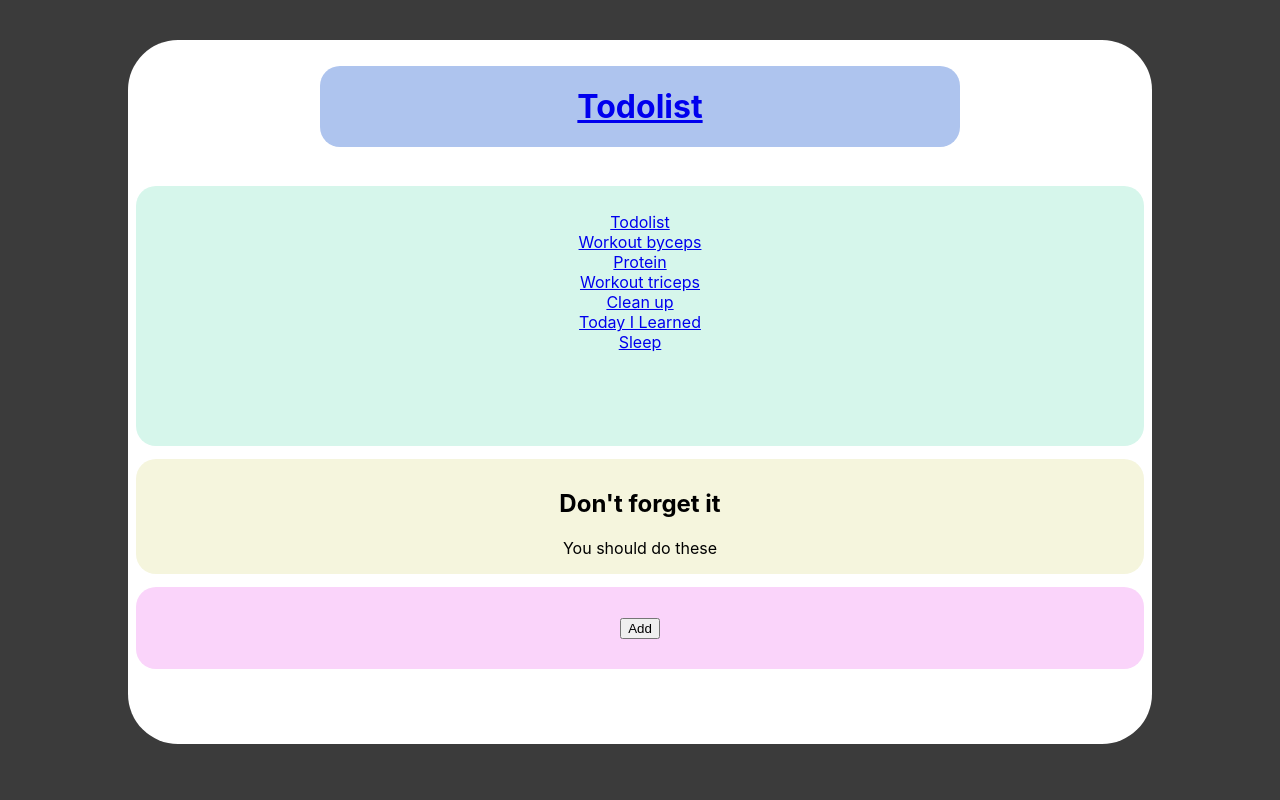
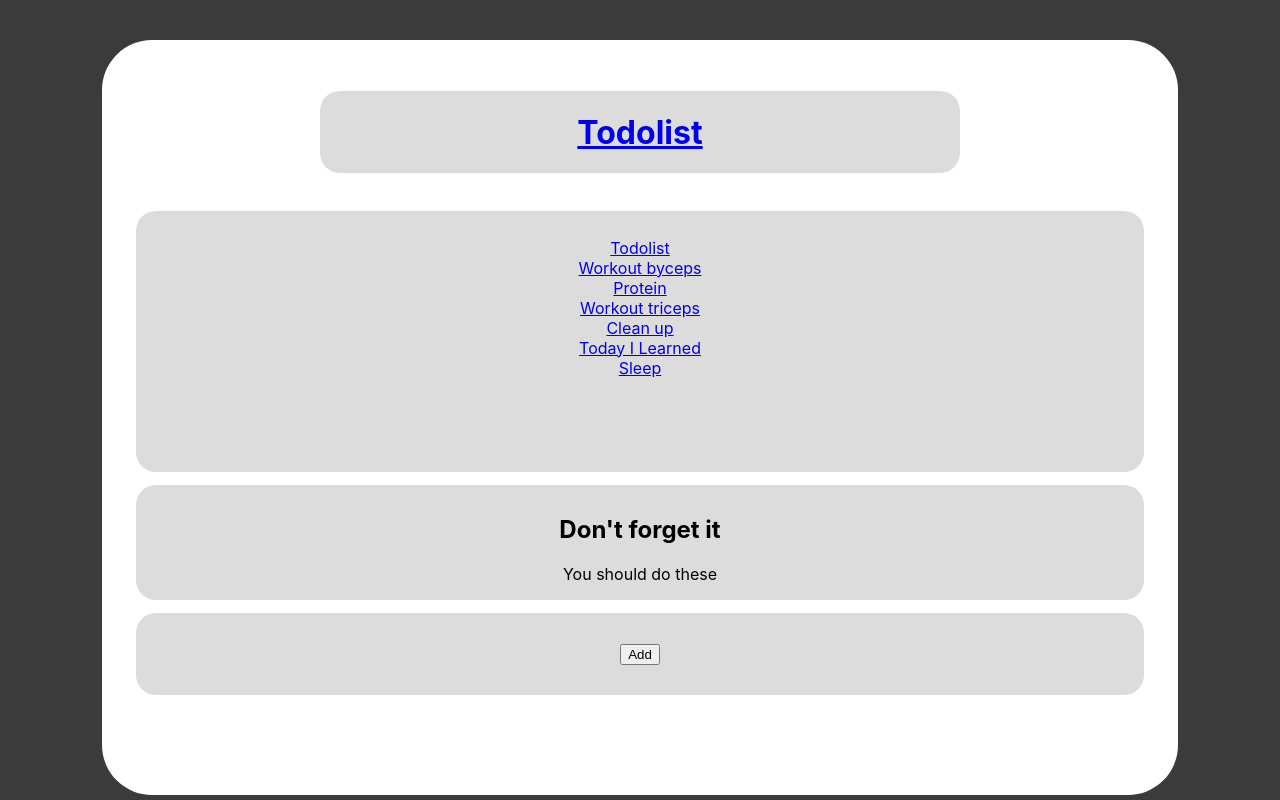
Before and after one commit to Dev-Dotoli/todoList, a React (Create React App) app: page / in a window 1280 px wide. Built offline with nearby package versions, Linux system fonts and the light colour scheme.

Commit message:
Fix: CSS change theme color to gray

```diff
--- a/src/App.css
+++ b/src/App.css
@@ -14,6 +14,7 @@ body {
   text-align: center;
 
   margin: auto;
+  padding: 2%;
 
   width: 80vw;
   height: 88vh;
@@ -22,7 +23,7 @@ body {
 .header {
   /* border: 1px solid; */
   border-radius: 20px;
-  background-color: rgb(174, 196, 238);
+  background-color: #dcdcdc;
 
   margin: 2vw 1vh;
   display: inline-block;
@@ -33,7 +34,7 @@ body {
 .nav {
   /* border: 1px solid; */
   border-radius: 20px;
-  background-color: rgb(214, 246, 235);
+  background-color: #dcdcdc;
 
   margin: 1vw 1vh;
   padding: 1%;
@@ -49,7 +50,7 @@ body {
 .article {
   /* border: 1px solid; */
   border-radius: 20px;
-  background-color: rgb(245, 245, 221);
+  background-color: #dcdcdc;
 
   margin: 1vw 1vh;
   padding: 1%;
@@ -64,7 +65,7 @@ body {
 .ulfoot {
   /* border: 1px solid; */
   border-radius: 20px;
-  background-color: rgb(250, 212, 250);
+  background-color: #dcdcdc;
 
   margin: 1vw 1vh;
   padding: 2%;
```
